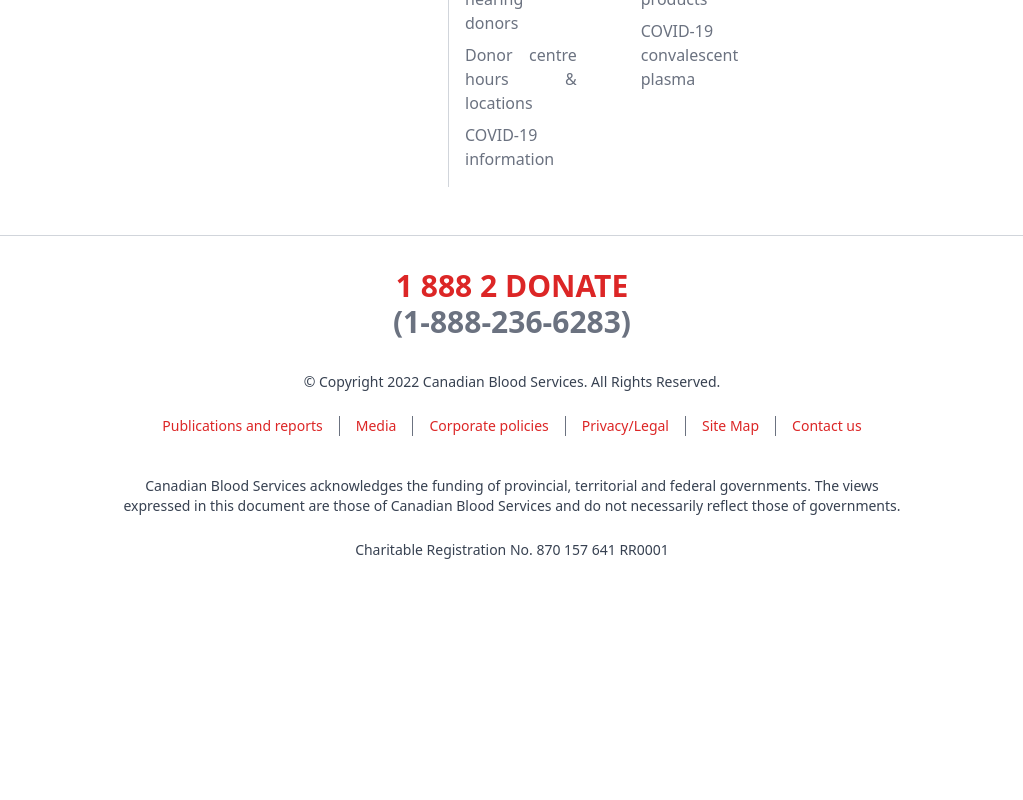
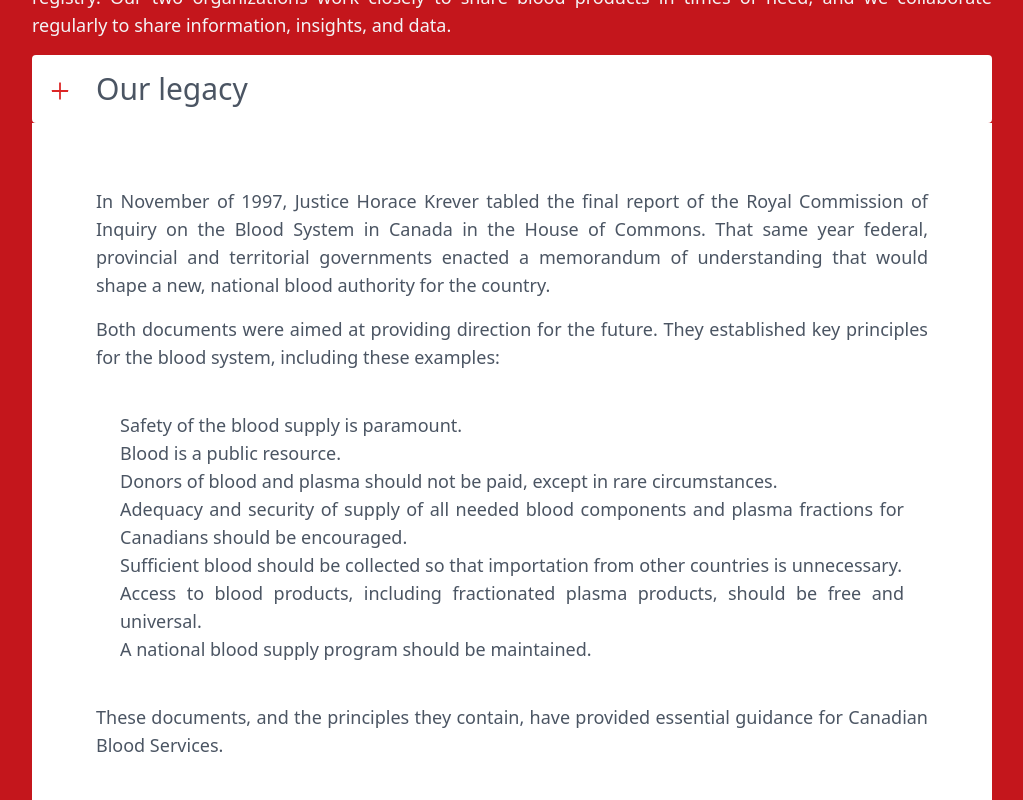
Before and after one commit to team-solvers-kpr/project-cn-blood-service, a React (Create React App) app: page / in a window 1280 px wide. Shown: the part 2780-3580 px from the top of the page, without its empty margins (128-1151 px from the left). Before the commit the page ends 3420 px from the top, so only its background shows below. Built offline with nearby package versions, Linux system fonts and the light colour scheme.

Commit message:
who are we part added

```diff
--- a/src/components/Pages/AboutUs/AboutUs.js
+++ b/src/components/Pages/AboutUs/AboutUs.js
@@ -1,5 +1,6 @@
 import React from "react";
 import UpperPart from "./UpperPart";
+import WhoAreWe from "./WhoAreWe";
 
 
 const AboutUs = () => {
@@ -7,6 +8,7 @@ const AboutUs = () => {
     <div>
       <h2>This is AboutUs</h2>
       <UpperPart></UpperPart>
+      <WhoAreWe></WhoAreWe>
 
     </div>
   );
--- /dev/null
+++ b/src/components/Pages/AboutUs/WhoAreWe.js
@@ -0,0 +1,41 @@
+import React from "react";
+import {AiOutlinePlus} from 'react-icons/ai';
+
+
+const WhoAreWe = () => {
+  return (
+    <div className="mb-4" >
+      <div className="px-40 py-16"style={{backgroundColor:'#C4161C'}}>
+      <h1 className="text-5xl font-bold text-justify mb-10 text-gray-100">Who we are</h1>
+      <p className="text-lg  text-justify mb-4 text-gray-100">Canadian Blood Services is a not-for-profit charitable organization that operates independently from government. Created through a memorandum of understanding between the federal, provincial, and territorial governments, we opened our doors in 1998. Our funding comes primarily from the provincial and territorial governments, and we are a registered charity that accepts financial donations.</p>
+     <p className="text-lg  text-justify mb-4 text-gray-100">Canadian Blood Services is one part of Canada’s broader network of healthcare systems and is the only national manufacturer of biological products funded by Canada’s provincial and territorial governments. We provide blood, plasma, as well as transfusion and stem cell registry services, on behalf of all provincial and territorial governments (excluding Quebec). Our national transplant registry for interprovincial organ sharing and related programs extends to all the provinces and territories. We have a unique relationship with Hema-Québec, the provincial blood system operator that provides products to patients and manages Quebec’s stem cell donor registry. Our two organizations work closely to share blood products in times of need, and we collaborate regularly to share information, insights, and data.</p>
+
+     <div>
+       <div>
+        <div className="flex cursor-pointer  bg-white border-1 rounded p-4 ">
+        <div className="text-2xl mt-2 mr-6 text-red-600"><AiOutlinePlus></AiOutlinePlus></div>
+       <div className="text-3xl  text-justify text-gray-600">Our legacy</div>
+        </div>
+        <div className="bg-white p-16">
+            <p className="text-lg  text-justify mb-4 text-gray-600">In November of 1997, Justice Horace Krever tabled the final report of the Royal Commission of Inquiry on the Blood System in Canada in the House of Commons. That same year federal, provincial and territorial governments enacted a memorandum of understanding that would shape a new, national blood authority for the country.</p>
+            <p className="text-lg  text-justify mb-4 text-gray-600">Both documents were aimed at providing direction for the future. They established key principles for the blood system, including these examples:</p>
+            <ul className="text-lg  text-justify mb-4 text-gray-600 p-6">
+                <li>Safety of the blood supply is paramount.</li>
+                <li>Blood is a public resource.</li>
+                <li>Donors of blood and plasma should not be paid, except in rare circumstances.</li>
+                <li>Adequacy and security of supply of all needed blood components and plasma fractions for Canadians should be encouraged.</li>
+                <li>Sufficient blood should be collected so that importation from other countries is unnecessary.</li>
+                <li>Access to blood products, including fractionated plasma products, should be free and universal.</li>
+                <li>A national blood supply program should be maintained.</li>
+            </ul>
+            <p className="text-lg  text-justify mb-4 text-gray-600">These documents, and the principles they contain, have provided essential guidance for Canadian Blood Services.</p>
+        </div>
+       </div>
+     </div>
+      </div>
+
+    </div>
+  );
+};
+
+export default WhoAreWe;
```
